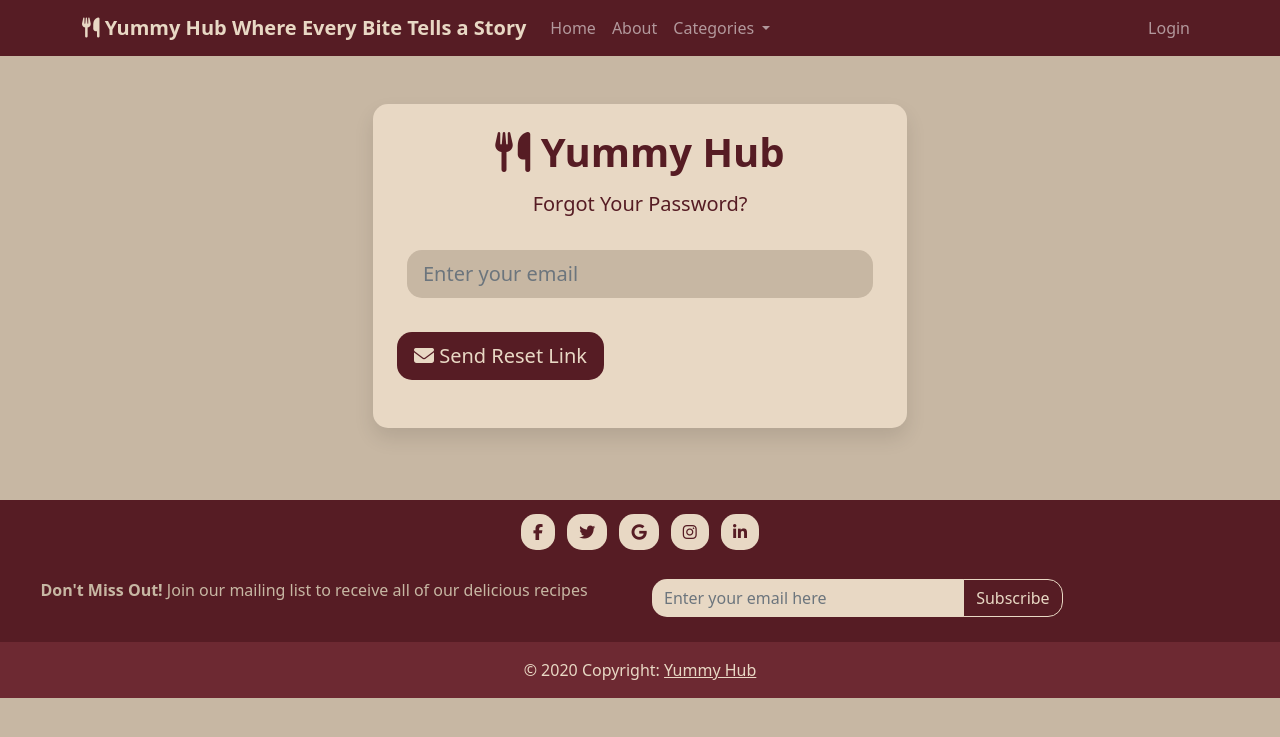
After one commit to SABA-SALEH/yummy-hub, a Flask app: page /forgot_password in a window 1280 px wide. The commit adds this page. Shown: the top 737 px of the page. Run offline with Flask 3, Linux system fonts and the light colour scheme; some libraries are stand-ins or nearby versions.

Commit message:
added forgot_password.html and modified flash msg for some pages

```diff
--- a/recipemanager/routes.py
+++ b/recipemanager/routes.py
@@ -425,7 +425,18 @@ def submit_rating(unique_identifier):
     else:
         user_id = None
 
-    rating_value = int(request.form.get('rating'))
+    rating_value = request.form.get('rating')
+
+    if rating_value is None or rating_value.strip() == '':
+        flash('Please provide a rating.', 'error')
+        return redirect(url_for('recipe_details', unique_identifier=unique_identifier))
+
+    try:
+        rating_value = int(rating_value)
+    except ValueError:
+        flash('Invalid rating value.', 'error')
+        return redirect(url_for('recipe_details', unique_identifier=unique_identifier))
+
     recipe = Recipe.query.filter_by(unique_identifier=unique_identifier).first()
 
     if recipe:
@@ -539,14 +550,25 @@ def change_password():
     return render_template('change_password.html', username=username)
 
 
+from flask import flash, redirect, url_for
+
 @app.route('/subscribe', methods=['POST'])
 def subscribe():
     email = request.form.get('email')
 
-    flash('You have successfully subscribed to our mailing list!', 'success')
+    flash('You have successfully subscribed to our mailing list!', 'subscription_success')
     return redirect(url_for('home'))
 
 
 
+@app.route('/forgot_password', methods=['GET', 'POST'])
+def forgot_password():
+    if request.method == 'POST':
+        email = request.form.get('email')
+
+        flash('A password reset link has been sent to your email.', 'success')
+        return redirect(url_for('login'))
+    return render_template('forgot_password.html')
+
 if __name__ == "__main__":
     app.run(debug=True)
--- a/recipemanager/templates/base.html
+++ b/recipemanager/templates/base.html
@@ -17,7 +17,8 @@
     <!-- Navbar -->
     <nav class="navbar navbar-expand-lg navbar-dark">
         <div class="container">
-            <a class="navbar-brand" id="logo" href="{{ url_for('home') }}">Yummy Hub Where Every Bite Tells a Story</a>
+            <a class="navbar-brand" id="logo" href="{{ url_for('home') }}"><i class="fas fa-utensils"></i> Yummy Hub
+                Where Every Bite Tells a Story</a>
             <button class="navbar-toggler" type="button" data-bs-toggle="collapse"
                 data-bs-target="#navbarSupportedContent" aria-controls="navbarSupportedContent" aria-expanded="false"
                 aria-label="Toggle navigation">
@@ -48,13 +49,15 @@
                     {% if 'username' in session %}
                     <li class="nav-item">
                         {% if 'user_id' in session %}
-                            <a class="nav-link" href="{{ url_for('user_dashboard', user_id=session['user_id']) }}">Welcome, {{ session['username'] }}</a>
+                        <a class="nav-link" href="{{ url_for('user_dashboard', user_id=session['user_id']) }}">Welcome,
+                            {{ session['username'] }}</a>
                         {% endif %}
                     </li>
                     <li class="nav-item">
                         {% if 'user_id' in session %}
-                        <a class="nav-link" href="{{ url_for('user_dashboard', user_id=session['user_id']) }}">Dashboard</a>
-                    {% endif %}
+                        <a class="nav-link"
+                            href="{{ url_for('user_dashboard', user_id=session['user_id']) }}">Dashboard</a>
+                        {% endif %}
 
                     </li>
                     <li class="nav-item">
@@ -69,29 +72,47 @@
             </div>
         </div>
     </nav>
-
+    <div class="subscription-messages ">
+        {% with messages = get_flashed_messages(category_filter=["subscription_success", "subscription_error"]) %}
+        {% if messages %}
+        {% for message in messages %}
+        <div class="alert alert-success alert-dismissible fade show" role="alert">
+            {{ message }}
+            <button type="button" class="btn-close" data-bs-dismiss="alert" aria-label="Close"></button>
+        </div>
+        {% endfor %}
+        {% endif %}
+        {% endwith %}
+    </div>
     <div class="container">
         {% block content %}{% endblock %}
     </div>
 
     <footer class="text-center footer">
         <section class="mb-4">
-            <a href="https://www.facebook.com" class="btn btn-floating m-1 socialbtn" role="button" target="_blank"><i class="fab fa-facebook-f"></i></a>
-            <a href="https://twitter.com" class="btn btn-floating m-1 socialbtn" role="button" target="_blank"><i class="fab fa-twitter"></i></a>
-            <a href="https://www.google.com" class="btn btn-floating m-1 socialbtn" role="button" target="_blank"><i class="fab fa-google"></i></a>
-            <a href="https://www.instagram.com" class="btn btn-floating m-1 socialbtn" role="button" target="_blank"><i class="fab fa-instagram"></i></a>
-            <a href="https://www.linkedin.com" class="btn btn-floating m-1 socialbtn" role="button" target="_blank"><i class="fab fa-linkedin-in"></i></a>
+            <a href="https://www.facebook.com" class="btn btn-floating m-1 socialbtn" role="button" target="_blank"><i
+                    class="fab fa-facebook-f"></i></a>
+            <a href="https://twitter.com" class="btn btn-floating m-1 socialbtn" role="button" target="_blank"><i
+                    class="fab fa-twitter"></i></a>
+            <a href="https://www.google.com" class="btn btn-floating m-1 socialbtn" role="button" target="_blank"><i
+                    class="fab fa-google"></i></a>
+            <a href="https://www.instagram.com" class="btn btn-floating m-1 socialbtn" role="button" target="_blank"><i
+                    class="fab fa-instagram"></i></a>
+            <a href="https://www.linkedin.com" class="btn btn-floating m-1 socialbtn" role="button" target="_blank"><i
+                    class="fab fa-linkedin-in"></i></a>
         </section>
 
         <section class="mb-4">
             <form action="{{ url_for('subscribe') }}" method="POST">
                 <div class="row align-items-center">
                     <div class="col-md-6">
-                        <p class="text-center join"><strong class="important">Don't Miss Out!</strong> Join our mailing list to receive all of our delicious recipes</p>
+                        <p class="text-center join"><strong class="important">Don't Miss Out!</strong> Join our mailing
+                            list to receive all of our delicious recipes</p>
                     </div>
                     <div class="col-md-4 col-sm-4">
                         <div class="input-group">
-                            <input type="email" class="form-control" name="email" placeholder="Enter your email here" aria-label="Email" aria-describedby="button-addon2" required>
+                            <input type="email" class="form-control" name="email" placeholder="Enter your email here"
+                                aria-label="Email" aria-describedby="button-addon2" required>
                             <button class="btn subscribebtn" type="submit" id="button-addon2">Subscribe</button>
                         </div>
                     </div>
@@ -100,16 +121,6 @@
         </section>
 
         <div class="text-center p-3 copyright">
-            {% with messages = get_flashed_messages(with_categories=true) %}
-            {% if messages %}
-            {% for category, message in messages %}
-            <div class="alert alert-{{ category }} alert-dismissible fade show" role="alert">
-                {{ message }}
-                <button type="button" class="btn-close" data-bs-dismiss="alert" aria-label="Close"></button>
-            </div>
-            {% endfor %}
-            {% endif %}
-            {% endwith %}
             © 2020 Copyright:
             <a href="{{ url_for('home') }}">Yummy Hub</a>
         </div>
--- /dev/null
+++ b/recipemanager/templates/forgot_password.html
@@ -0,0 +1,32 @@
+{% extends "base.html" %}
+
+{% block title %}Forgot Password - Yummy Hub{% endblock %}
+
+{% block content %}
+<section class="vh-200 section-bg login mb-4">
+    <div class="container py-5 h-100">
+        <div class="row justify-content-center align-items-center h-100">
+            <div class="col-md-6">
+                <div class="card">
+                    <div class="card-body p-4">
+                        <form method="post" class="forgot-password-form">
+                            <div class="text-center mb-4">
+                                <h1 class="fw-bold mb-3"><i class="fas fa-utensils"></i> Yummy Hub</h1>
+                                <h5 class="fw-normal mb-3">Forgot Your Password?</h5>
+                            </div>
+
+                            <div class="input-group mb-4">
+                                <input type="email" id="email" class="form-control form-control-lg" name="email" placeholder="Enter your email" required>
+                            </div>
+
+                            <div class="mb-4">
+                                <button class="btn btn-lg btn-block " type="submit"><i class="fas fa-envelope"></i> Send Reset Link</button>
+                            </div>
+                        </form>
+                    </div>
+                </div>
+            </div>
+        </div>
+    </div>
+</section>
+{% endblock %}
```
Also changed, not shown: recipemanager/templates/home.html (+5 -4 lines), recipemanager/templates/login.html (+30 -11 lines), recipemanager/templates/profile.html (+12 -3 lines), recipemanager/templates/recipe_details.html (+32 -14 lines), recipemanager/templates/register.html (+3 -13 lines), recipemanager/templates/user_dashboard.html (+14 -1 lines), recipemanager/static/css/style.css (line endings or trailing spaces), recipemanager/static/js/script.js (line endings or trailing spaces).
